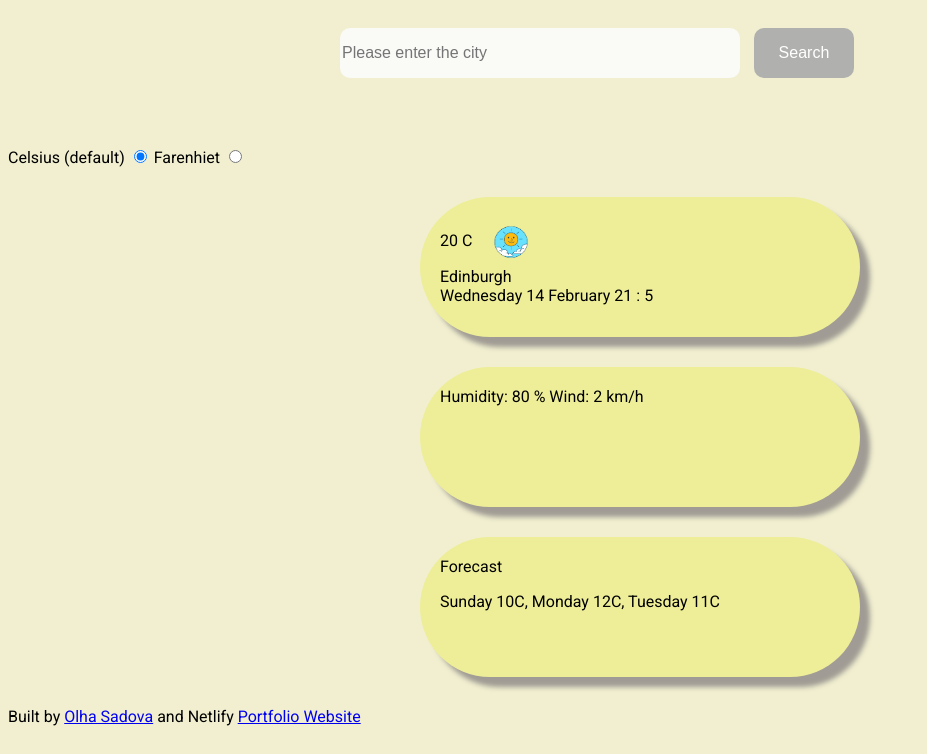
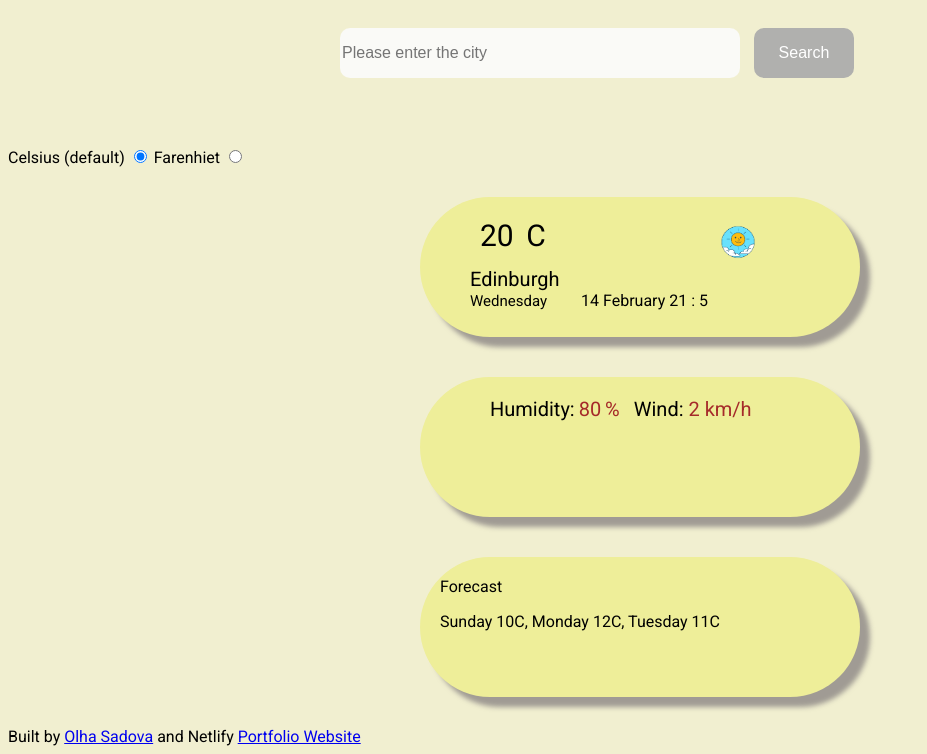
Before and after one commit to olkasadova/Vanilla-Meteo, a plain HTML site: page index.html in a window 1280 px wide. Shown: the part 105-859 px from the top of the page, without its empty margins (0-927 px from the left). Drawn offline with nearby package versions, Linux system fonts and the light colour scheme.

Commit message:
added css styles for display blocks

```diff
--- a/index.html
+++ b/index.html
@@ -37,12 +37,14 @@
         <div class="city-display-weather">
             Edinburgh
         </div>
+        <div>
         <span class="weekday"> Saturday </span>
         <span class="day"> 09 </span>
         <span class="month"> February </span>
         <span class="time-hours"> 20 </span>
         <span class="time-delimiter"> : </span>
         <span class="time-minutes"> 10 </span>
+        </div>
     </div>
 
     <div class="weather-parameters-block">
--- a/src/style.css
+++ b/src/style.css
@@ -53,9 +53,27 @@ img{
     padding: 20px;
     box-shadow: 10px 10px 5px 0px rgba(112,106,112,0.63);
 }
+.temperature-value{
+    font-size: 30px;
+    padding-left: 40px;
+}
+
+.temperature-degree-scale{
+    font-size: 30px;
+    padding-left: 5px;
+}
 .tempareture-icon{
+    padding-left: 150px;
     height: 50px;
     width: 70px;
+}
+.city-display-weather{
+    font-size: 20px;
+    padding-left: 30px
+}
+.weekday{
+    font-size: 15px;
+    padding: 30px;
 }
 
 .weather-parameters-block{
@@ -63,9 +81,35 @@ img{
     border-radius: 94px 94px 94px 94px;
     height: 100px;
     max-width: 400px;
-    margin: 30px auto;
+    margin: 40px auto;
     padding: 20px;
     box-shadow: 10px 10px 5px 0px rgba(112,106,112,0.63);
+}
+
+.humidity-text{
+    font-size: 20px;
+    padding-left: 50px;
+    text-align: center;
+}
+.humidity-value{
+    color: brown;
+    font-size: 20px;
+}
+.humidity-units{
+    color: brown;
+    font-size: 20px;
+}
+.wind-text{
+    font-size: 20px;
+    padding-left: 10px;
+}
+.wind-value{
+    color: brown;
+    font-size: 20px;
+}
+.wind-units{
+    color: brown;
+    font-size: 20px;
 }
 
 .forecast-block{
```
